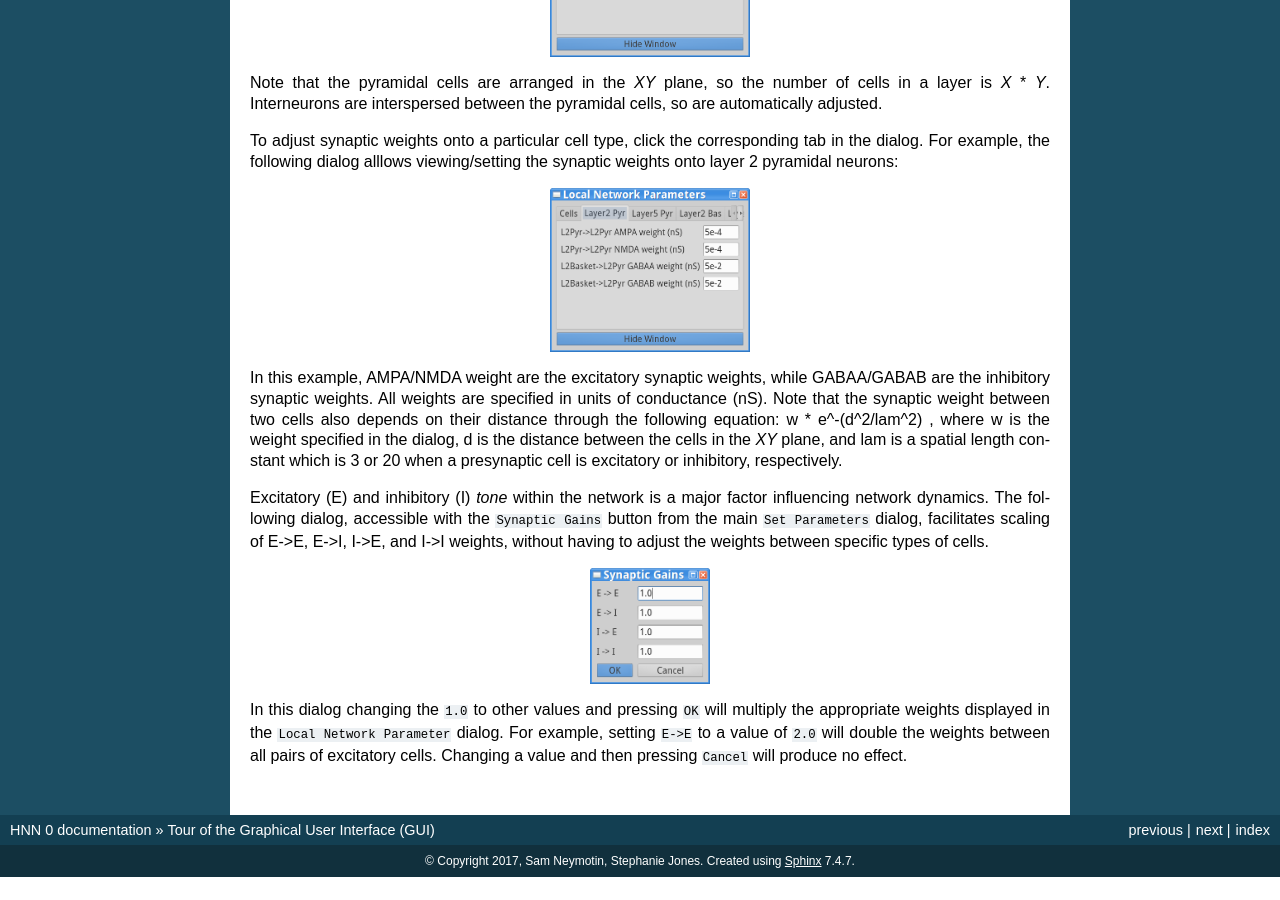
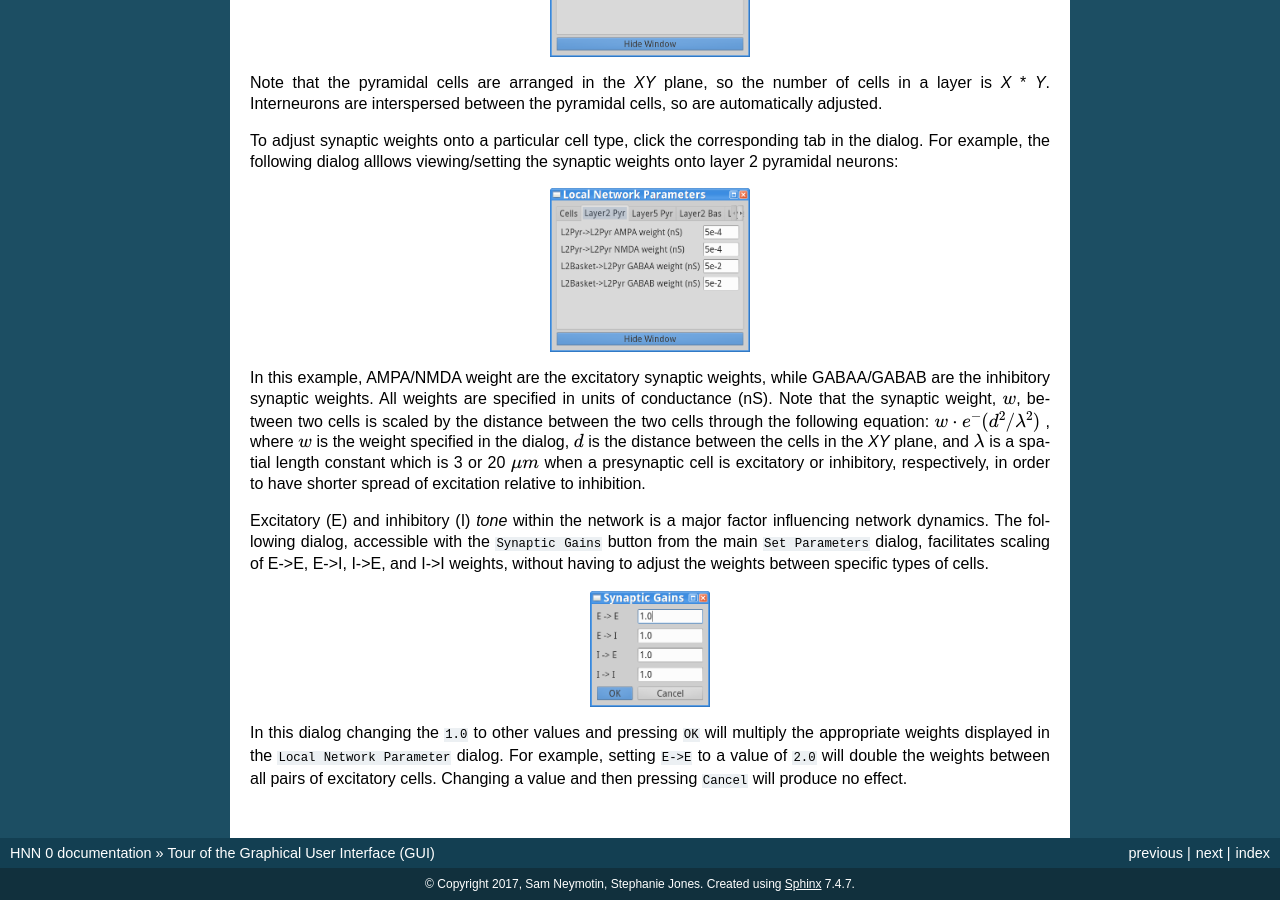
Before and after one commit to jonescompneurolab/hnn, a Sphinx documentation site: the page built from doc/gui.rst, in a window 1280 px wide and 900 px high, scrolled down 5662 px. Built offline with Sphinx 7.4.7, drawn with Linux system fonts in a browser that asks for light colours; before the commit the page ends 6539 px from its top, so only the background shows below that.

Commit message:
in docs, use math equation format for synaptic weights

```diff
--- a/doc/gui.rst
+++ b/doc/gui.rst
@@ -178,12 +178,15 @@ weights onto layer 2 pyramidal neurons:
 
 In this example, AMPA/NMDA weight are the excitatory synaptic weights, while GABAA/GABAB are the
 inhibitory synaptic weights. All weights are specified in units of conductance (nS). Note that
-the synaptic weight between two cells also depends on their distance through the
-following equation:  w * e^-(d^2/lam^2) , where w is the weight specified in the dialog,
-d is the distance between the cells in the *XY* plane, and lam is a spatial length
-constant which is 3 or 20 when a presynaptic cell is excitatory or inhibitory, respectively.
+the synaptic weight, :math:`w`, between two cells is scaled by the distance between
+the two cells through the
+following equation:  :math:`w \cdot e^-(d^2/\lambda^2)` , where :math:`w` is the weight
+specified in the dialog,
+:math:`d` is the distance between the cells in the *XY* plane, and :math:`\lambda` is a spatial length
+constant which is 3 or 20 :math:`\mu m` when a presynaptic cell is excitatory or inhibitory, respectively,
+in order to have shorter spread of excitation relative to inhibition.
 
-.. fix equation above to use proper ajax? syntax; where is lam set? 3,20 for all?
+.. where is lambda set? 3,20 for all?
 .. (/u/samn/hnn/L2_basket.py:78)
 .. (/u/samn/hnn/cell.py:241)
 
```
